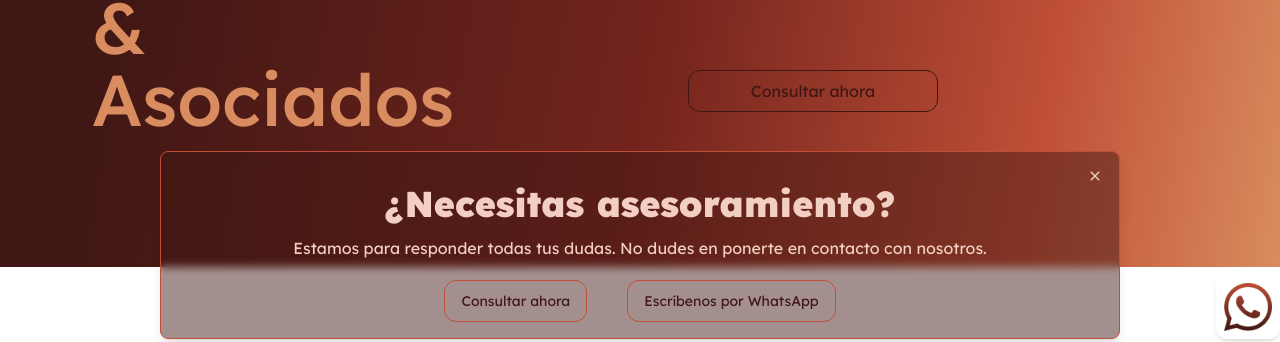
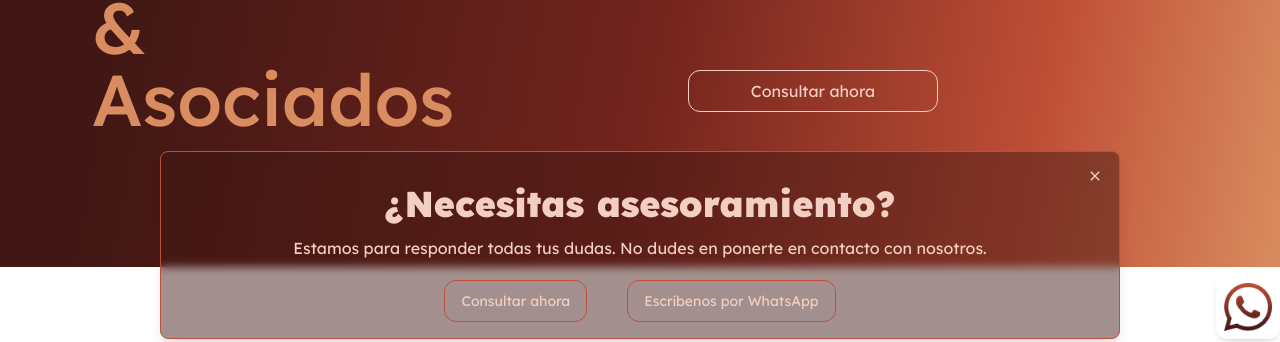
Before and after one commit to cajimenez96/sanchez-martinez, a React (Vite) app: page / in a window 1280 px wide. Shown: the part 445-787 px from the top of the page. Built offline with nearby package versions, Linux system fonts and the light colour scheme; no server answers.

Commit message:
update styles

```diff
--- a/src/components/Button/button.module.css
+++ b/src/components/Button/button.module.css
@@ -16,11 +16,11 @@
 }
 
 .outline {
-  color: var(--color-oscuro);
-  border: 1px solid var(--color-oscuro);
+  color: var(--color-crema);
+  border: 1px solid var(--color-crema);
 }
 
 .outline:hover {
   color: var(--color-oscuro);
-  background-color: var(--color-blanco);
+  background-color: var(--color-mapuche);
 }
```
